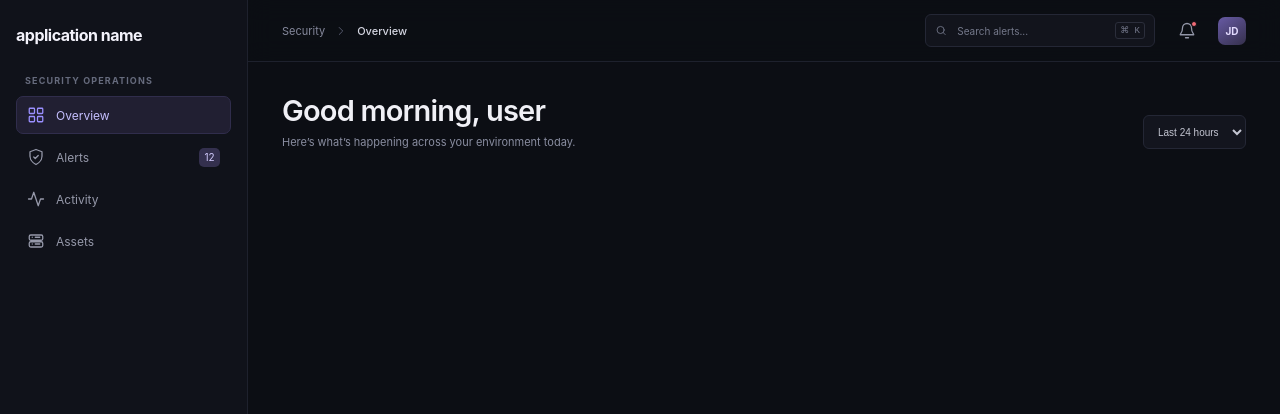
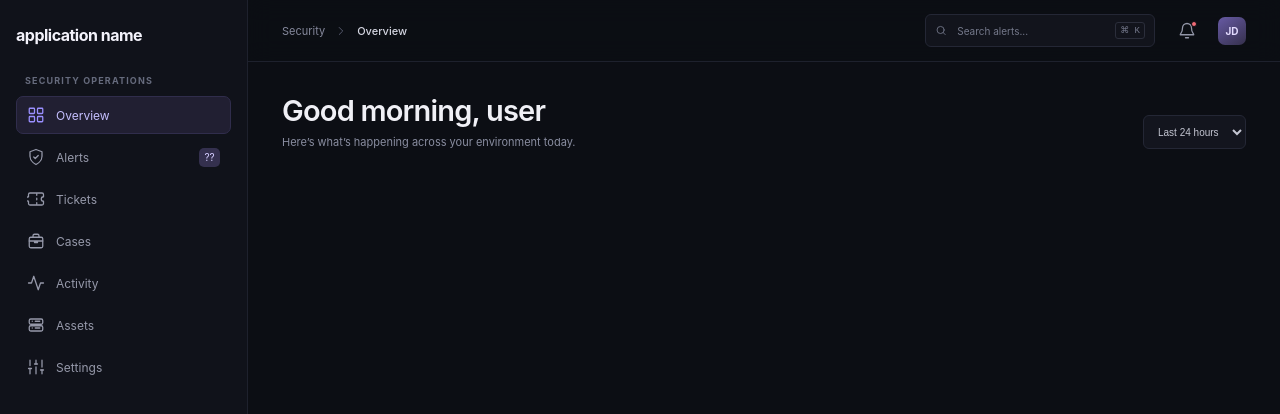
Before and after one commit to Andretjuhh/SOC2, a React (Vite) app in the folder frontend/: page /overview in a window 1280 px wide. Shown: the top 414 px of the page. Built offline with nearby package versions, Linux system fonts and the light colour scheme.

Commit message:
Add new icons and update sidebar navigation links

```diff
--- a/frontend/src/layouts/Icon.jsx
+++ b/frontend/src/layouts/Icon.jsx
@@ -2,6 +2,9 @@ function Icon({ name, size = 18 }) {
   const paths = {
     grid: <><rect x="3" y="3" width="7" height="7" rx="1" /><rect x="14" y="3" width="7" height="7" rx="1" /><rect x="14" y="14" width="7" height="7" rx="1" /><rect x="3" y="14" width="7" height="7" rx="1" /></>,
     shield: <><path d="M12 22s8-4 8-11V5l-8-3-8 3v6c0 7 8 11 8 11Z" /><path d="m9 12 2 2 4-4" /></>,
+    ticket: <><path d="M2 9a3 3 0 0 0 0 6v3a2 2 0 0 0 2 2h16a2 2 0 0 0 2-2v-3a3 3 0 0 1 0-6V6a2 2 0 0 0-2-2H4a2 2 0 0 0-2 2z" /><path d="M13 5v2m0 4v2m0 4v2" /></>,
+    cases: <><rect x="3" y="7" width="18" height="14" rx="2" /><path d="M8 7V5a2 2 0 0 1 2-2h4a2 2 0 0 1 2 2v2M3 12h18m-11 0v2h4v-2" /></>,
+    settings: <><path d="M4 21v-7m0-4V3m8 18v-9m0-4V3m8 18v-5m0-4V3" /><path d="M2 14h4m4-6h4m4 8h4" /></>,
     activity: <><path d="M22 12h-4l-3 9L9 3l-3 9H2" /></>,
     search: <><circle cx="11" cy="11" r="7" /><path d="m20 20-4-4" /></>,
     bell: <><path d="M18 8a6 6 0 0 0-12 0c0 7-3 7-3 9h18c0-2-3-2-3-9" /><path d="M10 21h4" /></>,
--- a/frontend/src/layouts/Sidebar.jsx
+++ b/frontend/src/layouts/Sidebar.jsx
@@ -9,25 +9,14 @@ function Sidebar() {
 
       <div className="nav-label">SECURITY OPERATIONS</div>
       <nav className="main-nav" aria-label="Main navigation">
-        <NavLink className="nav-link" to="/overview">
-          <Icon name="grid" />
-          <span>Overview</span>
-        </NavLink>
-        <NavLink className="nav-link" to="/alerts">
-          <span className="nav-icon">
-            <Icon name="shield" />
-          </span>
-          <span>Alerts</span>
-          <span className="nav-count">12</span>
-        </NavLink>
-        <NavLink className="nav-link" to="/activity">
-          <Icon name="activity" />
-          <span>Activity</span>
-        </NavLink>
-        <NavLink className="nav-link" to="/assets">
-          <Icon name="server" />
-          <span>Assets</span>
-        </NavLink>
+        <NavLink className="nav-link" to="/overview"> <Icon name="grid"/> <span>Overview</span> </NavLink>
+        <NavLink className="nav-link" to="/alerts"><span className="nav-icon">  <Icon name="shield"/> </span>  <span>Alerts</span>  <span className="nav-count">??</span> </NavLink>
+        <NavLink className="nav-link" to="/tickets"> <Icon name = "ticket"/> <span>Tickets</span> </NavLink>
+        <NavLink className="nav-link" to="/cases"> <Icon name = "cases"/> <span>Cases</span> </NavLink>
+        <NavLink className="nav-link" to="/activity"> <Icon name="activity" /> <span>Activity</span> </NavLink>
+        <NavLink className="nav-link" to="/assets">  <Icon name="server" /> <span>Assets</span> </NavLink>
+        <NavLink className="nav-link" to="/settings">  <Icon name="settings" /> <span>Settings</span> </NavLink>
+
       </nav>
     </aside>
   )
--- a/frontend/src/pages/OverviewPage.jsx
+++ b/frontend/src/pages/OverviewPage.jsx
@@ -11,6 +11,8 @@ function OverviewPage() {
       <select className="date-range" aria-label="Date range">
         <option value="option1">Last 24 hours</option>
         <option value="option2">Last 48 hours</option>
+        <option value="option2">Last 7 days</option>
+        <option value="option2">Last 30 days</option>
       </select>
     </section>
   )
```
